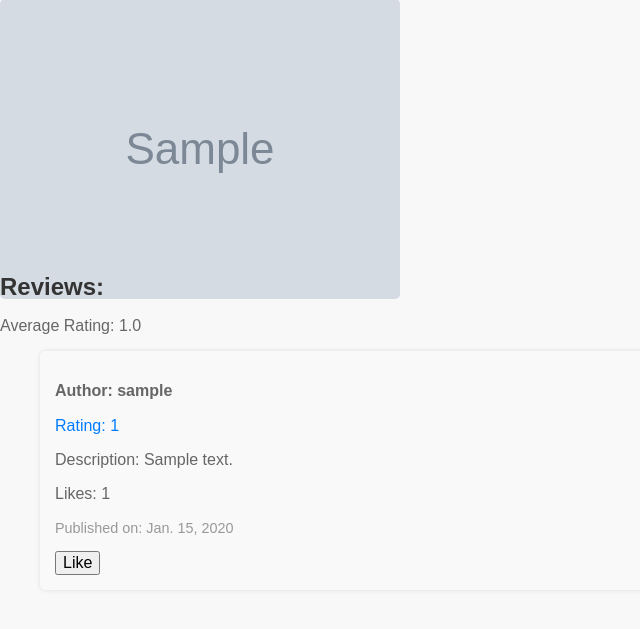
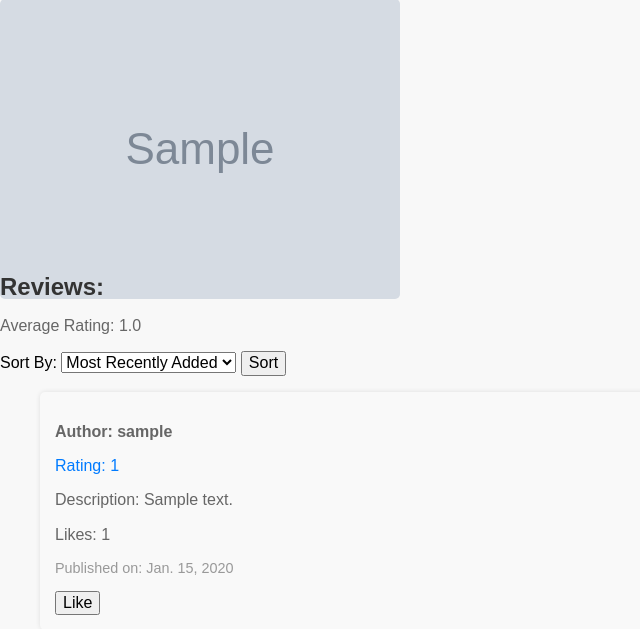
Before and after one commit to HarryLynn04/Film_Review, a Django app: page /ReviewFlix/film/1/ in a window 1280 px wide. Shown: the part 428-1057 px from the top of the page, without its empty margins (0-640 px from the left). Run offline with Django 3.2, Linux system fonts and the light colour scheme; tables that the repository leaves empty hold one stand-in row (values such as "Sample post"); grey boxes marked "Sample" are stand-in pictures; data that the repository does not hold is empty.

```diff
--- a/Film_Review/views.py
+++ b/Film_Review/views.py
@@ -134,7 +134,8 @@ def user_logout(request):
 
 def individual_film(request, film_id):
     film = Film.objects.get(id=film_id)
-    reviews = Review.objects.filter(Film=film)
+    sort = request.GET.get('sort', '-DatePublished')
+    reviews = Review.objects.filter(Film=film).order_by(sort)
     average_rating = reviews.aggregate(Avg('Rating'))['Rating__avg']
 
     context_dict = {'film': film, "reviews": reviews, "average_rating": average_rating}
--- a/templates/ReviewFlix/Film.html
+++ b/templates/ReviewFlix/Film.html
@@ -36,6 +36,19 @@
 
         {% if reviews %}
             <p>Average Rating: {{ average_rating|floatformat:1 }}</p>
+            <div>
+                <form method="GET" action="">
+                  <label for="sort">Sort By:</label>
+                  <select name="sort">
+                    <option value="-DatePublished">Most Recently Added</option>
+                    <option value="Rating">Rating (Low to High)</option>
+                    <option value="-Rating">Rating (High to Low)</option>
+                    <option value="-likes">Likes (Most to Least)</option>
+                    <option value="likes">Likes (Least to Most)</option>
+                  </select>
+                  <button type="submit">Sort</button>
+                </form>
+              </div>
             <ul>
                 {% for review in reviews %}
                     <div class="review">
--- a/templates/ReviewFlix/base.html
+++ b/templates/ReviewFlix/base.html
@@ -74,7 +74,11 @@
 
     <footer>
       <ul>
+        {% if user.is_authenticated %}
+        {% if user.userprofile.isProducer%}
         <li><a href="{% url 'ReviewFlix:AddAMovie' %}">Add a Movie</a></li>
+        {% endif %}
+        {% endif %}
         <li><a href="{% url 'ReviewFlix:FAQ' %}">FAQs</a></li>
       </ul>
     </footer>
```
